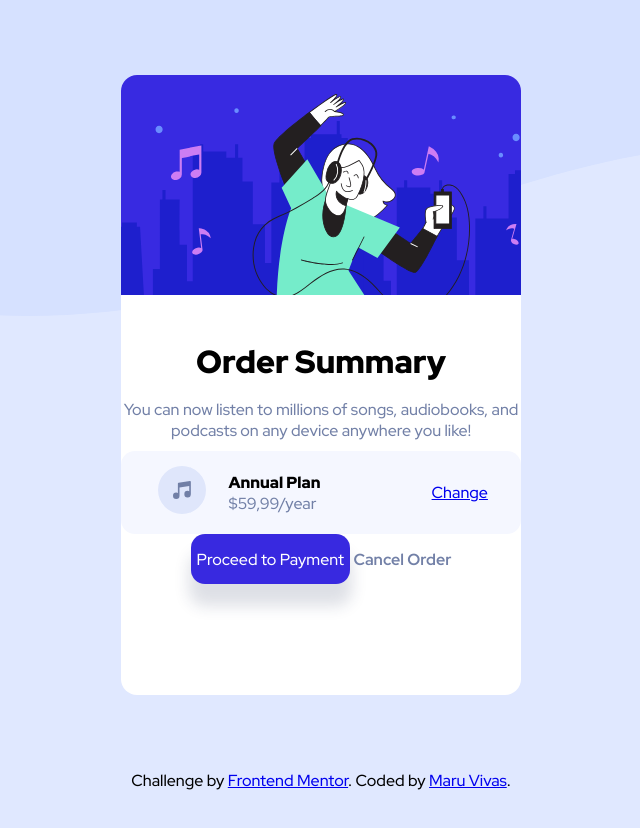
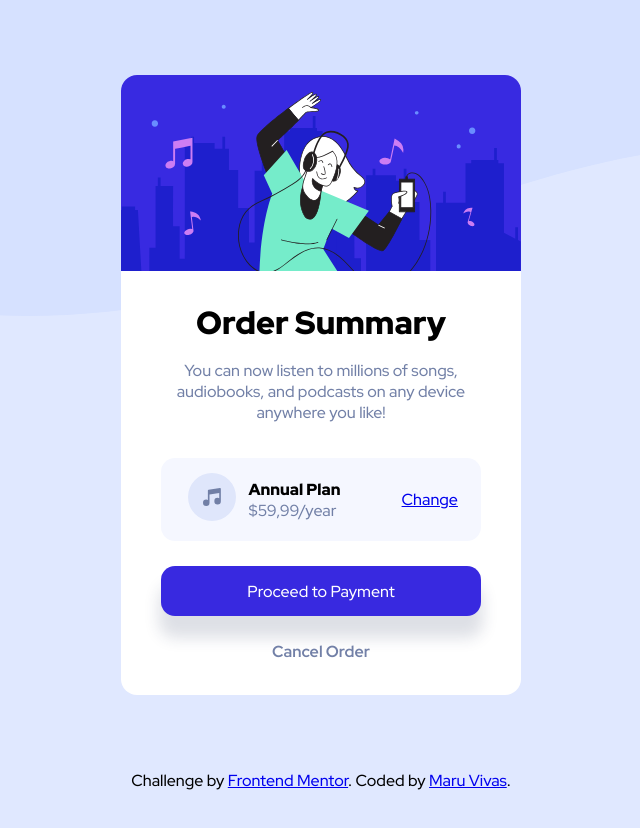
Before and after one commit to MaruVivas/Frontend-Mentor-Challenge1, a plain HTML site: page index.html in a window 1280 px wide. Shown: the whole page, without its empty margins (319-959 px from the left). Drawn offline with Linux system fonts and the light colour scheme; files whose address does not match are found by name.

Commit message:
Fixed classes

```diff
--- a/styles/styles.css
+++ b/styles/styles.css
@@ -18,17 +18,17 @@ body {
     overflow:hidden;
 
 }
-.card-header {
+.card_header {
     width: 100%;
     height: 30%;
 }
 
-.card-header img {
+.card_header img {
     width: 100%;
 
 }
 
-.card-content {
+.card_content {
     padding: 0 40px;
     display: flex;
     flex-direction: column;
@@ -100,7 +100,7 @@ body {
     box-shadow: 0px 20px 15px 2px hsl(223, 47%, 23%, 0.15);
     cursor: pointer;
 }
-.button:hover{
+.card_button:hover{
     background-color:hsl(245, 75%, 52%, 0.60);
 }
 .cancel_link {
@@ -142,7 +142,7 @@ body {
         padding: 15px 10px;
         grid-gap: 10px;
     }
-    .button {
+    .card_button {
         width: 270px;
         margin: 5px 0;
     }
```
